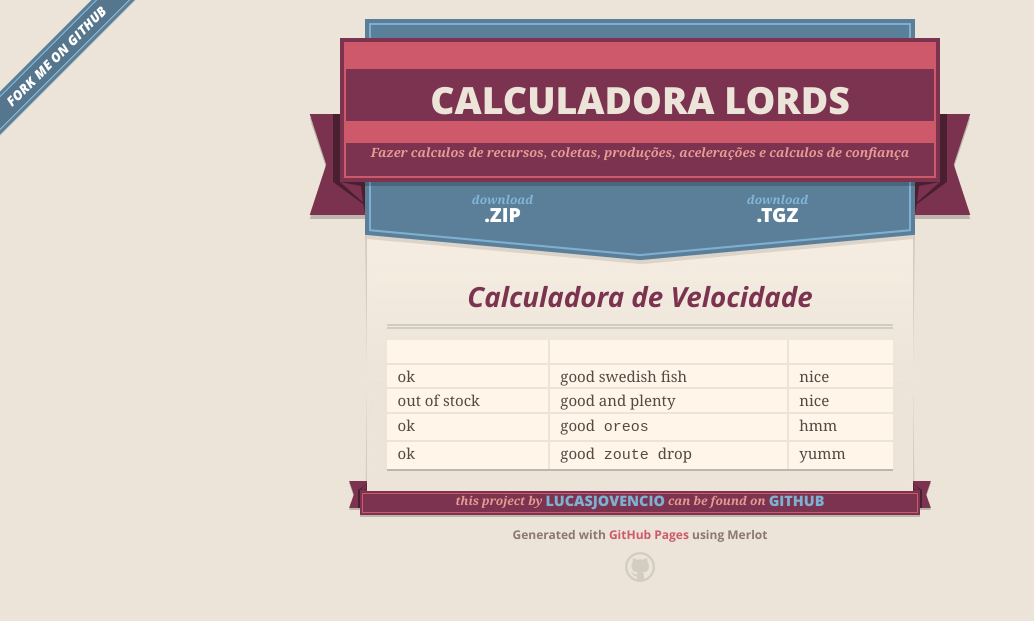
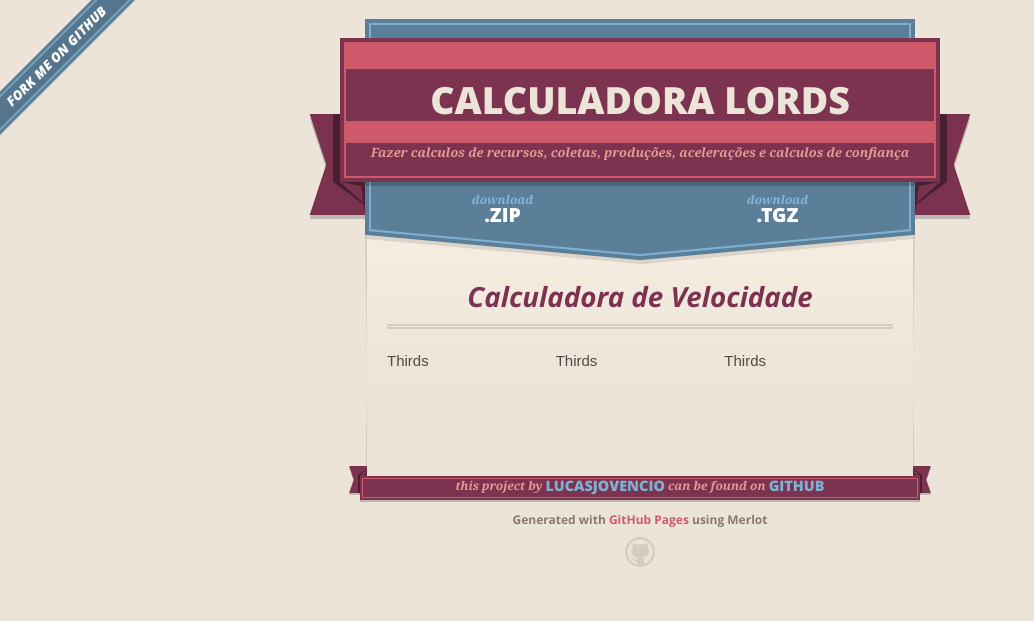
Before and after one commit to lucasjovencio/lordesmobile, a Jekyll site: the page built from index.md, in a window 1280 px wide. Shown: the top 621 px of the page, without its empty margins (0-1034 px from the left). Built offline with Jekyll 4.4.1, drawn with Linux system fonts in a browser that asks for light colours; nearby versions of some CDN libraries; our own code applies the rules of GitHub Pages for plain Markdown files.

Commit message:
Update index.md

```diff
--- a/index.md
+++ b/index.md
@@ -4,9 +4,8 @@ layout: default
 
 ## Calculadora de Velocidade
 
-  |         |            |  |
-  |:-------------|:------------------|:------|
-  | ok           | good swedish fish | nice  |
-  | out of stock | good and plenty   | nice  |
-  | ok           | good `oreos`      | hmm   |
-  | ok           | good `zoute` drop | yumm  |
+<div class="pure-g">
+    <div class="pure-u-1-3"><p>Thirds</p></div>
+    <div class="pure-u-1-3"><p>Thirds</p></div>
+    <div class="pure-u-1-3"><p>Thirds</p></div>
+</div>
```
